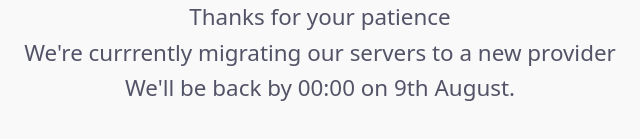
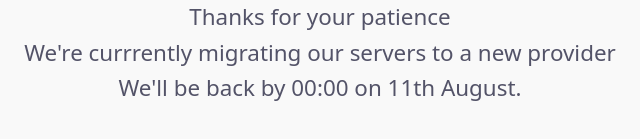
Before and after one commit to MrA47/maintenance1, a plain HTML site: page index.html in a window 1280 px wide. Shown: the part 615-754 px from the top of the page, 320-960 px from the left. Drawn offline with Linux system fonts and the light colour scheme.

Commit message:
Update index.html

```diff
--- a/index.html
+++ b/index.html
@@ -82,7 +82,7 @@
   <h1 id="title">Our site is getting a little tune up and some love.</h1>
   <p>Thanks for your patience</p>
   <p>We're currrently migrating our servers to a new provider</p>
-  <p>We'll be back by 00:00 on 9th August.</p>
+  <p>We'll be back by 00:00 on 11th August.</p>
 
   <script>
     const message = location.host.replace('www. ', '') + " is temporarily unavailable";
```
